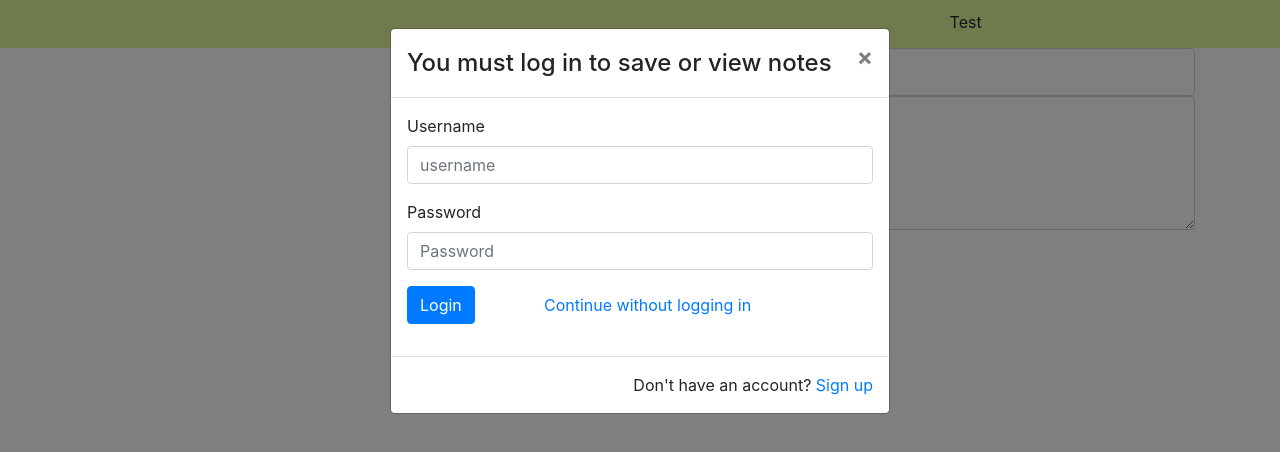
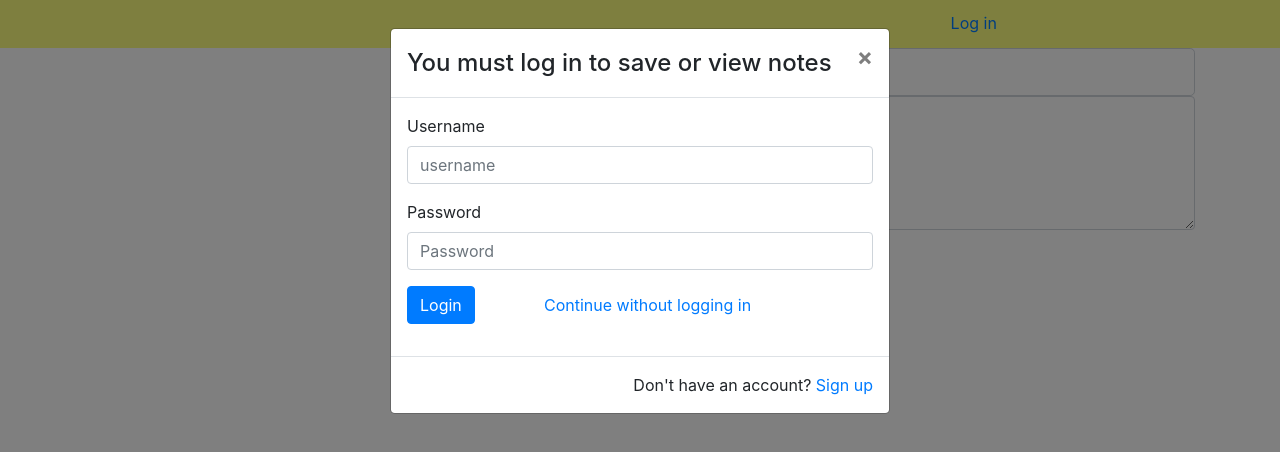
Before and after one commit to mweston6288/PrivateNotes, a React (Create React App) app in the folder client/: page / in a window 1280 px wide. Shown: the top 452 px of the page. Built offline with nearby package versions, Linux system fonts and the light colour scheme.

Commit message:
Updated the header so it displays username and options to log in or log out. Also added support options to various context files to support logging out

```diff
--- a/client/src/components/Layout/Header.js
+++ b/client/src/components/Layout/Header.js
@@ -2,20 +2,53 @@ import React from "react";
 import Container from "react-bootstrap/Container";
 import Row from "react-bootstrap/Row";
 import Col from "react-bootstrap/Col";
+import Button from "react-bootstrap/Button"
+import {useUserContext} from "../../utils/UserContext"
+import {useLoginContext} from "../../utils/LoginContext"
+import { useSavedNotesContext } from "../../utils/SavedNotesContext";
+function Header(){
+	const [login, setLogin] = useLoginContext();
+	const [user, setUser] = useUserContext();
+	const [notes,setNotes] = useSavedNotesContext();
 
-function Header(){
-
-	const style = {
-		backgroundColor: "#DEF799",
+	const backgroundStyle = {
+		backgroundColor: "#FCFF7F",
 		height: "3em"
 	}
+	const usernameStyle = {
+		whiteSpace: "nowrap",
+		overflow: "hidden",
+		textOverflow: "ellipsis",
+		padding: ".6em"
+	}
+
+	const handleSignout = ()=>{
+		setNotes({type:"reset"})
+		setUser({type: "logout"})
+		setLogin({ type: "show" })
+
+	}
+	const handleLogin = ()=>{
+		setLogin({type:"show"})
+	}
 	return(
-			<header style={style}>
+			<header style={backgroundStyle}>
 				<Container>
 					<Row>
-						<Col sm={9}/>
+						<Col sm={6}/>
 						<Col sm={3}>
-							<div style={{padding:".6em"}}>Test</div>
+							{user.LoggedIn ?
+								<div style={usernameStyle}>{user.Username}</div>
+								:
+								<></>
+							}
+						</Col>
+						<Col sm={3}>
+							{user.LoggedIn ?
+							<Button variant="link" style={{ padding: ".6em" }} onClick={handleSignout}>Sign out</Button>
+							:
+							<Button variant="link" style={{ padding: ".6em" }} onClick={handleLogin}>Log in</Button>
+						}
 						</Col>
 					</Row>
 				</Container>
--- a/client/src/utils/SavedNotesContext.js
+++ b/client/src/utils/SavedNotesContext.js
@@ -32,6 +32,10 @@ const reducer = (state, action) => {
 		state.notes.unshift(action.data)
 		return ({ ...state })
 	}
+	case"reset":{
+		return ({ ...state, notes:[], category:"all" })
+
+	}
 	default:
 		return ({...state});
 
--- a/client/src/utils/UserContext.js
+++ b/client/src/utils/UserContext.js
@@ -13,6 +13,10 @@ const reducer = (state, action) => {
 	case "categoryAdd":{
 		state.categories.push(action.data)
 		return ({ ...state});
+	}
+	case "logout":{
+			return ({ ...state, LoggedIn:false, Username:"",UserID:"", categories:[] });
+
 	}
 	default:
 		return ({ ...state });
```
